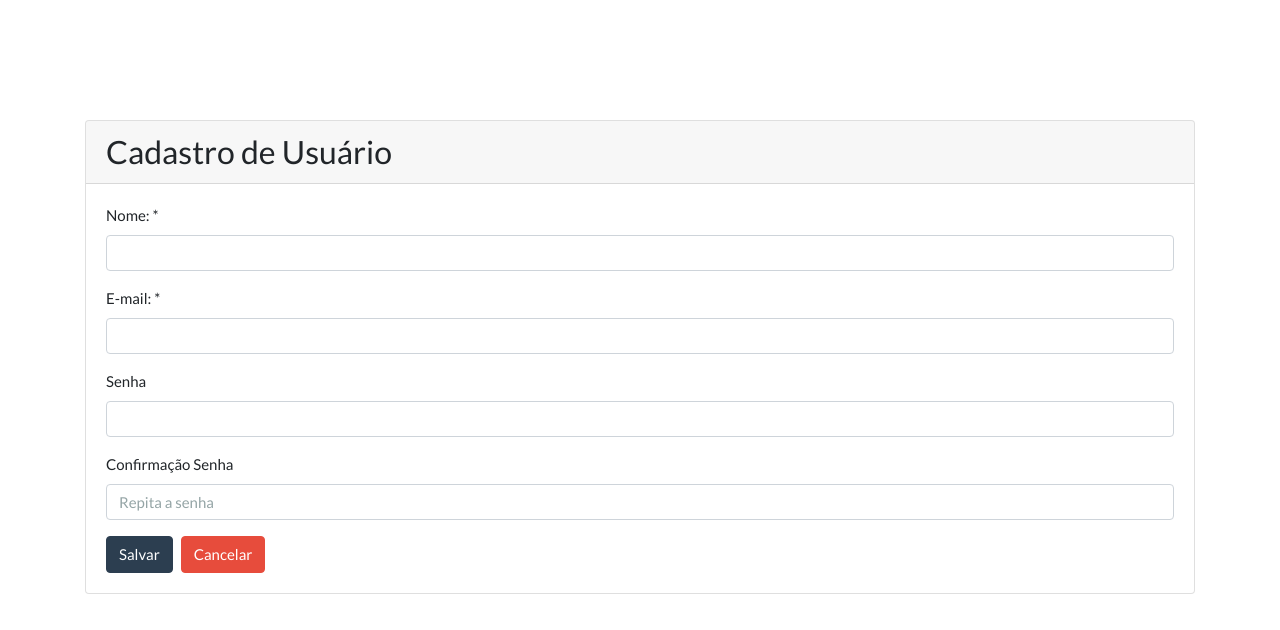
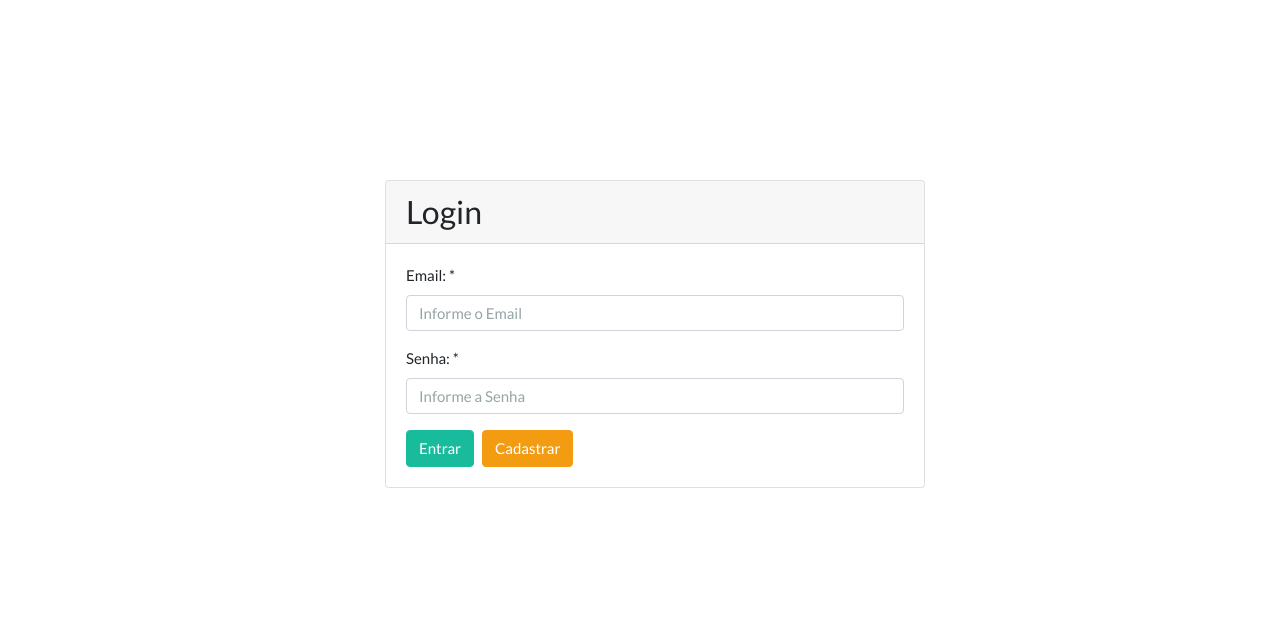
Before and after one commit to josivaldobatista/minhas-financas-app, a React (Create React App) app: page /#/login in a window 1280 px wide. Shown: the top 630 px of the page. Built offline with nearby package versions, Linux system fonts and the light colour scheme.

Commit message:
Criando component de Rotas.

```diff
--- a/package.json
+++ b/package.json
@@ -9,6 +9,7 @@
     "bootswatch": "^4.5.2",
     "react": "^16.13.1",
     "react-dom": "^16.13.1",
+    "react-router-dom": "^5.2.0",
     "react-scripts": "3.4.3"
   },
   "scripts": {
--- a/src/index.js
+++ b/src/index.js
@@ -1,5 +1,5 @@
 import React from 'react';
 import ReactDOM from 'react-dom';
-import App from './App';
+import App from './main/App';
 
 ReactDOM.render(<App />, document.getElementById('root'));
--- a/src/App.js
+++ b/src/main/App.js
@@ -1,17 +1,16 @@
 import React from 'react';
 
-import Login from './views/login'
-import CadastroUsuario from './views/cadastroUsuario'
+import Rotas from './rotas'
 
 import 'bootswatch/dist/flatly/bootstrap.css'
-import './custom.css'
+import '../custom.css'
 
 class App extends React.Component {
 
   render() {
     return (
       <div>
-        <CadastroUsuario></CadastroUsuario>
+        <Rotas />
       </div>
     )
   }
--- /dev/null
+++ b/src/main/rotas.js
@@ -0,0 +1,19 @@
+import React from 'react'
+
+import Login from '../views/login'
+import Cadastrousuario from '../views/cadastroUsuario'
+
+import { Route, Switch, HashRouter, Router } from 'react-router-dom'
+
+function Rotas() {
+    return (
+        <HashRouter>
+            <Switch>
+                <Route path="/login" component={Login} />
+                <Route path="/cadastro-usuarios" component={Cadastrousuario} />
+            </Switch>
+        </HashRouter>
+    )
+}
+
+export default Rotas
```
Also changed, not shown: 1 other file (tests, documents, lock files or other folders).
